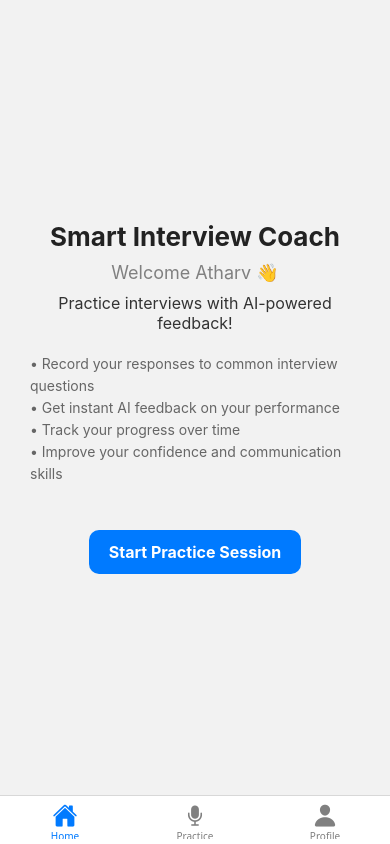
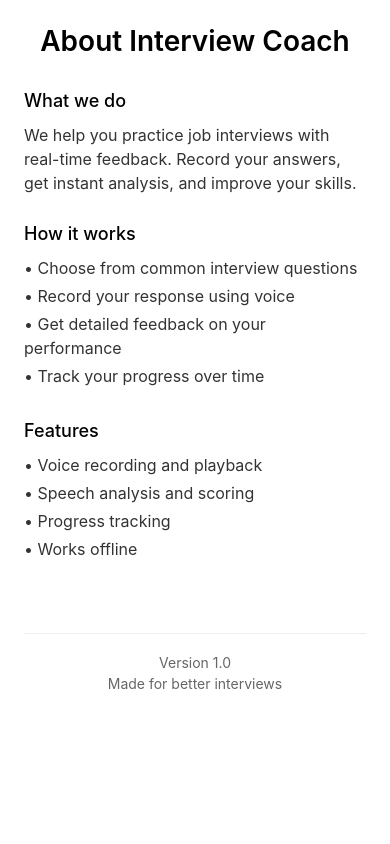
Before and after one commit to ath1614/Smart-Interview-Coach, a React Native app: screen /About in a window 390 px wide. Built offline with nearby package versions, Linux system fonts and the light colour scheme; no server answers.

Commit message:
feat: Add About page, Welcome screen, and minimal UI redesign

```diff
--- a/package.json
+++ b/package.json
@@ -12,6 +12,7 @@
     "@react-native-async-storage/async-storage": "^2.2.0",
     "@react-navigation/bottom-tabs": "^7.4.7",
     "@react-navigation/native": "^7.1.17",
+    "@react-navigation/stack": "^7.6.5",
     "expo": "~54.0.10",
     "expo-audio": "~1.0.14",
     "expo-av": "~16.0.7",
--- a/src/components/CustomButton.js
+++ b/src/components/CustomButton.js
@@ -1,26 +1,26 @@
 import React from 'react';
 import { TouchableOpacity, Text, StyleSheet } from 'react-native';
 
-export default function CustomButton({ title, onPress }) {
+export default function CustomButton({ title, onPress, style, textStyle }) {
   return (
-    <TouchableOpacity style={styles.button} onPress={onPress}>
-      <Text style={styles.text}>{title}</Text>
+    <TouchableOpacity style={[styles.button, style]} onPress={onPress}>
+      <Text style={[styles.text, textStyle]}>{title}</Text>
     </TouchableOpacity>
   );
 }
 
 const styles = StyleSheet.create({
   button: {
-    backgroundColor: '#007AFF',
-    paddingVertical: 12,
-    paddingHorizontal: 20,
-    borderRadius: 10,
-    marginTop: 15
+    backgroundColor: '#000',
+    paddingVertical: 16,
+    paddingHorizontal: 24,
+    borderRadius: 4,
+    marginTop: 12,
   },
   text: {
     color: '#fff',
     fontSize: 16,
-    fontWeight: 'bold',
-    textAlign: 'center'
+    fontWeight: '500',
+    textAlign: 'center',
   }
 });
--- a/src/components/FeedbackBox.js
+++ b/src/components/FeedbackBox.js
@@ -37,11 +37,12 @@ export default function FeedbackBox({ feedback, score, metrics }) {
 const styles = StyleSheet.create({
   container: {
     width: '90%',
-    backgroundColor: '#e8f0ff',
-    padding: 15,
-    borderRadius: 12,
-    marginVertical: 10,
-    elevation: 2,
+    backgroundColor: '#f9f9f9',
+    padding: 20,
+    borderRadius: 4,
+    marginVertical: 12,
+    borderWidth: 1,
+    borderColor: '#eee',
     alignSelf: 'center',
   },
   header: {
@@ -50,15 +51,17 @@ const styles = StyleSheet.create({
     alignItems: 'center',
     marginBottom: 8,
   },
-  title: { fontSize: 18, fontWeight: 'bold', color: '#007AFF' },
-  score: { fontSize: 20, fontWeight: 'bold' },
+  title: { fontSize: 18, fontWeight: '600', color: '#000' },
+  score: { fontSize: 20, fontWeight: '600' },
   metrics: {
     flexDirection: 'row',
     justifyContent: 'space-around',
-    marginBottom: 10,
-    paddingVertical: 8,
-    backgroundColor: 'rgba(255,255,255,0.5)',
-    borderRadius: 8,
+    marginBottom: 12,
+    paddingVertical: 12,
+    backgroundColor: '#fff',
+    borderRadius: 4,
+    borderWidth: 1,
+    borderColor: '#f0f0f0',
   },
   metric: { fontSize: 12, color: '#666', fontWeight: '600' },
   body: { fontSize: 14, color: '#333', marginBottom: 4, lineHeight: 20 },
--- a/src/navigation/AppNavigator.js
+++ b/src/navigation/AppNavigator.js
@@ -1,13 +1,17 @@
 import React from 'react';
+import { createStackNavigator } from '@react-navigation/stack';
 import { createBottomTabNavigator } from '@react-navigation/bottom-tabs';
+import WelcomeScreen from '../screens/WelcomeScreen';
+import AboutScreen from '../screens/AboutScreen';
 import HomeScreen from '../screens/HomeScreen';
 import PracticeScreen from '../screens/PracticeScreen';
 import ProfileScreen from '../screens/ProfileScreen';
 import { Ionicons } from '@expo/vector-icons';
 
+const Stack = createStackNavigator();
 const Tab = createBottomTabNavigator();
 
-export default function AppNavigator() {
+function MainTabs() {
   return (
     <Tab.Navigator
       screenOptions={({ route }) => ({
@@ -16,17 +20,22 @@ export default function AppNavigator() {
           let iconName;
 
           if (route.name === 'Home') {
-            iconName = 'home';
+            iconName = 'home-outline';
           } else if (route.name === 'Practice') {
-            iconName = 'mic';
+            iconName = 'mic-outline';
           } else if (route.name === 'Profile') {
-            iconName = 'person';
+            iconName = 'person-outline';
           }
 
           return <Ionicons name={iconName} size={size} color={color} />;
         },
-        tabBarActiveTintColor: '#007AFF',
-        tabBarInactiveTintColor: 'gray',
+        tabBarActiveTintColor: '#000',
+        tabBarInactiveTintColor: '#999',
+        tabBarStyle: {
+          backgroundColor: '#fff',
+          borderTopColor: '#eee',
+          borderTopWidth: 1,
+        },
       })}
     >
       <Tab.Screen name="Home" component={HomeScreen} />
@@ -35,3 +44,17 @@ export default function AppNavigator() {
     </Tab.Navigator>
   );
 }
+
+export default function AppNavigator() {
+  return (
+    <Stack.Navigator
+      screenOptions={{
+        headerShown: false,
+      }}
+    >
+      <Stack.Screen name="Welcome" component={WelcomeScreen} />
+      <Stack.Screen name="About" component={AboutScreen} />
+      <Stack.Screen name="Main" component={MainTabs} />
+    </Stack.Navigator>
+  );
+}
--- /dev/null
+++ b/src/screens/AboutScreen.js
@@ -0,0 +1,94 @@
+import React from 'react';
+import { View, Text, StyleSheet, ScrollView } from 'react-native';
+
+export default function AboutScreen() {
+  return (
+    <ScrollView style={styles.container}>
+      <View style={styles.content}>
+        <Text style={styles.title}>About Interview Coach</Text>
+
+        <View style={styles.section}>
+          <Text style={styles.sectionTitle}>What we do</Text>
+          <Text style={styles.text}>
+            We help you practice job interviews with real-time feedback.
+            Record your answers, get instant analysis, and improve your skills.
+          </Text>
+        </View>
+
+        <View style={styles.section}>
+          <Text style={styles.sectionTitle}>How it works</Text>
+          <Text style={styles.bullet}>• Choose from common interview questions</Text>
+          <Text style={styles.bullet}>• Record your response using voice</Text>
+          <Text style={styles.bullet}>• Get detailed feedback on your performance</Text>
+          <Text style={styles.bullet}>• Track your progress over time</Text>
+        </View>
+
+        <View style={styles.section}>
+          <Text style={styles.sectionTitle}>Features</Text>
+          <Text style={styles.bullet}>• Voice recording and playback</Text>
+          <Text style={styles.bullet}>• Speech analysis and scoring</Text>
+          <Text style={styles.bullet}>• Progress tracking</Text>
+          <Text style={styles.bullet}>• Works offline</Text>
+        </View>
+
+        <View style={styles.footer}>
+          <Text style={styles.version}>Version 1.0</Text>
+          <Text style={styles.credit}>Made for better interviews</Text>
+        </View>
+      </View>
+    </ScrollView>
+  );
+}
+
+const styles = StyleSheet.create({
+  container: {
+    flex: 1,
+    backgroundColor: '#fff',
+  },
+  content: {
+    padding: 24,
+  },
+  title: {
+    fontSize: 28,
+    fontWeight: '600',
+    color: '#000',
+    marginBottom: 32,
+    textAlign: 'center',
+  },
+  section: {
+    marginBottom: 28,
+  },
+  sectionTitle: {
+    fontSize: 18,
+    fontWeight: '500',
+    color: '#000',
+    marginBottom: 12,
+  },
+  text: {
+    fontSize: 16,
+    lineHeight: 24,
+    color: '#333',
+  },
+  bullet: {
+    fontSize: 16,
+    lineHeight: 24,
+    color: '#333',
+    marginBottom: 4,
+  },
+  footer: {
+    marginTop: 40,
+    paddingTop: 20,
+    borderTopWidth: 1,
+    borderTopColor: '#eee',
+    alignItems: 'center',
+  },
+  version: {
+    fontSize: 14,
+    color: '#666',
+    marginBottom: 4,
+  },
+  credit: {
+    fontSize: 14,
+    color: '#666',
+  },
+});
--- a/src/screens/HomeScreen.js
+++ b/src/screens/HomeScreen.js
@@ -5,35 +5,58 @@ import CustomButton from '../components/CustomButton';
 export default function HomeScreen({ navigation }) {
   return (
     <View style={styles.container}>
-      <Text style={styles.title}>Smart Interview Coach</Text>
-      <Text style={styles.subtitle}>Welcome Atharv 👋</Text>
-      <Text style={styles.text}>Practice interviews with AI-powered feedback!</Text>
-      <Text style={styles.description}>
-        • Record your responses to common interview questions{"\n"}
-        • Get instant AI feedback on your performance{"\n"}
-        • Track your progress over time{"\n"}
-        • Improve your confidence and communication skills
-      </Text>
+      <View style={styles.content}>
+        <Text style={styles.title}>Ready to practice?</Text>
+        <Text style={styles.subtitle}>Choose what you want to work on today</Text>
 
-      <CustomButton
-        title="Start Practice Session"
-        onPress={() => navigation.navigate('Practice')}
-      />
+        <View style={styles.options}>
+          <CustomButton
+            title="Start Interview Practice"
+            onPress={() => navigation.navigate('Practice')}
+          />
+          <CustomButton
+            title="View My Progress"
+            onPress={() => navigation.navigate('Profile')}
+            style={styles.secondaryButton}
+            textStyle={styles.secondaryButtonText}
+          />
+        </View>
+      </View>
     </View>
   );
 }
 
 const styles = StyleSheet.create({
-  container: { flex: 1, justifyContent: 'center', alignItems: 'center', padding: 20 },
-  title: { fontSize: 26, fontWeight: 'bold', marginBottom: 10, color: '#222' },
-  subtitle: { fontSize: 18, color: 'gray', marginBottom: 10 },
-  text: { fontSize: 16, textAlign: 'center', marginBottom: 20, color: '#333' },
-  description: {
-    fontSize: 14,
-    textAlign: 'left',
-    marginBottom: 30,
+  container: {
+    flex: 1,
+    backgroundColor: '#fff',
+  },
+  content: {
+    flex: 1,
+    justifyContent: 'center',
+    padding: 32,
+  },
+  title: {
+    fontSize: 28,
+    fontWeight: '600',
+    color: '#000',
+    marginBottom: 8,
+  },
+  subtitle: {
+    fontSize: 16,
     color: '#666',
-    lineHeight: 22,
-    paddingHorizontal: 10
-  }
+    marginBottom: 48,
+    lineHeight: 24,
+  },
+  options: {
+    gap: 8,
+  },
+  secondaryButton: {
+    backgroundColor: 'transparent',
+    borderWidth: 1,
+    borderColor: '#ddd',
+  },
+  secondaryButtonText: {
+    color: '#333',
+  },
 });
--- a/src/screens/PracticeScreen.js
+++ b/src/screens/PracticeScreen.js
@@ -185,14 +185,14 @@ export default function PracticeScreen() {
 const styles = StyleSheet.create({
   container: {
     flex: 1,
-    backgroundColor: '#f8f9fa',
+    backgroundColor: '#fff',
   },
   header: {
-    fontSize: 22,
-    fontWeight: 'bold',
+    fontSize: 24,
+    fontWeight: '600',
     textAlign: 'center',
-    paddingVertical: 16,
-    color: '#222',
+    paddingVertical: 20,
+    color: '#000',
   },
   message: {
     textAlign: 'center',
@@ -209,16 +209,16 @@ const styles = StyleSheet.create({
     paddingVertical: 20,
   },
   button: {
-    backgroundColor: '#007AFF',
+    backgroundColor: '#000',
     paddingVertical: 14,
     paddingHorizontal: 24,
-    borderRadius: 50,
+    borderRadius: 4,
   },
   recordButton: {
-    backgroundColor: '#FF3B30',
+    backgroundColor: '#d32f2f',
   },
   stopButton: {
-    backgroundColor: '#34C759',
+    backgroundColor: '#2e7d32',
   },
   text: {
     color: '#fff',
@@ -231,18 +231,14 @@ const styles = StyleSheet.create({
     borderRadius: 8,
   },
   transcriptContainer: {
-    flex: 1,
-    backgroundColor: '#fff',
-    borderRadius: 12,
+    backgroundColor: '#f9f9f9',
+    borderRadius: 4,
     padding: 16,
-    marginHorizontal: 12,
+    marginHorizontal: 16,
     marginBottom: 16,
     maxHeight: 250,
-    elevation: 3,
-    shadowColor: '#000',
-    shadowOpacity: 0.1,
-    shadowRadius: 4,
-    shadowOffset: { width: 0, height: 2 },
+    borderWidth: 1,
+    borderColor: '#eee',
   },
   transcriptTitle: {
     fontSize: 18,
@@ -259,46 +255,46 @@ const styles = StyleSheet.create({
     color: '#444',
   },
   questionContainer: {
-    backgroundColor: '#fff',
-    margin: 12,
-    padding: 16,
-    borderRadius: 12,
-    elevation: 2,
-    shadowColor: '#000',
-    shadowOpacity: 0.1,
-    shadowRadius: 4,
-    shadowOffset: { width: 0, height: 2 },
+    backgroundColor: '#f9f9f9',
+    margin: 16,
+    padding: 20,
+    borderRadius: 4,
+    borderWidth: 1,
+    borderColor: '#eee',
   },
   questionText: {
     fontSize: 18,
-    fontWeight: '600',
-    color: '#222',
+    fontWeight: '500',
+    color: '#000',
     textAlign: 'center',
-    marginBottom: 12,
+    marginBottom: 16,
+    lineHeight: 26,
   },
   nextButton: {
-    backgroundColor: '#34C759',
+    backgroundColor: 'transparent',
     paddingVertical: 8,
     paddingHorizontal: 16,
-    borderRadius: 20,
+    borderRadius: 4,
     alignSelf: 'center',
+    borderWidth: 1,
+    borderColor: '#ddd',
   },
   nextButtonText: {
-    color: '#fff',
+    color: '#333',
     fontSize: 14,
-    fontWeight: 'bold',
+    fontWeight: '500',
   },
   playButton: {
-    backgroundColor: '#007AFF',
+    backgroundColor: '#000',
     paddingVertical: 10,
     paddingHorizontal: 20,
-    borderRadius: 20,
+    borderRadius: 4,
     alignSelf: 'center',
-    marginTop: 10,
+    marginTop: 12,
   },
   playButtonText: {
     color: '#fff',
     fontSize: 14,
-    fontWeight: 'bold',
+    fontWeight: '500',
   },
 });
--- a/src/screens/ProfileScreen.js
+++ b/src/screens/ProfileScreen.js
@@ -93,14 +93,26 @@ export default function ProfileScreen() {
 }
 
 const styles = StyleSheet.create({
-  container: { flex: 1, backgroundColor: '#f8f9fa', padding: 16 },
-  header: { fontSize: 24, fontWeight: 'bold', textAlign: 'center', marginBottom: 20, color: '#222' },
-  statsCard: { marginBottom: 16, elevation: 3 },
+  container: { flex: 1, backgroundColor: '#fff', padding: 16 },
+  header: { fontSize: 24, fontWeight: '600', textAlign: 'center', marginBottom: 24, color: '#000' },
+  statsCard: {
+    marginBottom: 16,
+    backgroundColor: '#f9f9f9',
+    borderWidth: 1,
+    borderColor: '#eee',
+    borderRadius: 4,
+  },
   statsRow: { flexDirection: 'row', justifyContent: 'space-around' },
   statItem: { alignItems: 'center' },
-  statNumber: { fontSize: 32, fontWeight: 'bold', color: '#007AFF' },
+  statNumber: { fontSize: 32, fontWeight: '600', color: '#000' },
   statLabel: { fontSize: 14, color: '#666', marginTop: 4 },
-  historyCard: { marginBottom: 16, elevation: 3 },
+  historyCard: {
+    marginBottom: 16,
+    backgroundColor: '#f9f9f9',
+    borderWidth: 1,
+    borderColor: '#eee',
+    borderRadius: 4,
+  },
   sectionTitle: { fontSize: 18, fontWeight: 'bold', marginBottom: 12, color: '#222' },
   sessionItem: { paddingVertical: 12, borderBottomWidth: 1, borderBottomColor: '#eee' },
   sessionHeader: { flexDirection: 'row', justifyContent: 'space-between', alignItems: 'center' },
@@ -108,7 +120,13 @@ const styles = StyleSheet.create({
   sessionScore: { fontSize: 16, fontWeight: 'bold' },
   sessionQuestion: { fontSize: 14, color: '#333', marginVertical: 4 },
   sessionMetrics: { fontSize: 12, color: '#888' },
-  emptyCard: { marginTop: 40, elevation: 2 },
+  emptyCard: {
+    marginTop: 40,
+    backgroundColor: '#f9f9f9',
+    borderWidth: 1,
+    borderColor: '#eee',
+    borderRadius: 4,
+  },
   emptyText: { fontSize: 18, textAlign: 'center', color: '#666', marginBottom: 8 },
   emptySubtext: { fontSize: 14, textAlign: 'center', color: '#999' }
 });
--- /dev/null
+++ b/src/screens/WelcomeScreen.js
@@ -0,0 +1,85 @@
+import React from 'react';
+import { View, Text, StyleSheet } from 'react-native';
+import CustomButton from '../components/CustomButton';
+
+export default function WelcomeScreen({ navigation }) {
+  return (
+    <View style={styles.container}>
+      <View style={styles.content}>
+        <Text style={styles.title}>Interview Coach</Text>
+        <Text style={styles.subtitle}>Practice makes perfect</Text>
+
+        <View style={styles.description}>
+          <Text style={styles.text}>
+            Get ready for your next job interview with personalized practice sessions and instant feedback.
+          </Text>
+        </View>
+
+        <View style={styles.buttons}>
+          <CustomButton
+            title="Get Started"
+            onPress={() => navigation.navigate('Main')}
+            style={styles.primaryButton}
+          />
+          <CustomButton
+            title="Learn More"
+            onPress={() => navigation.navigate('About')}
+            style={styles.secondaryButton}
+            textStyle={styles.secondaryButtonText}
+          />
+        </View>
+      </View>
+    </View>
+  );
+}
+
+const styles = StyleSheet.create({
+  container: {
+    flex: 1,
+    backgroundColor: '#fff',
+  },
+  content: {
+    flex: 1,
+    justifyContent: 'center',
+    alignItems: 'center',
+    padding: 32,
+  },
+  title: {
+    fontSize: 32,
+    fontWeight: '600',
+    color: '#000',
+    marginBottom: 8,
+    textAlign: 'center',
+  },
+  subtitle: {
+    fontSize: 18,
+    color: '#666',
+    marginBottom: 48,
+    textAlign: 'center',
+  },
+  description: {
+    marginBottom: 48,
+  },
+  text: {
+    fontSize: 16,
+    lineHeight: 24,
+    color: '#333',
+    textAlign: 'center',
+    maxWidth: 280,
+  },
+  buttons: {
+    width: '100%',
+    maxWidth: 280,
+  },
+  primaryButton: {
+    marginBottom: 16,
+  },
+  secondaryButton: {
+    backgroundColor: 'transparent',
+    borderWidth: 1,
+    borderColor: '#ddd',
+  },
+  secondaryButtonText: {
+    color: '#333',
+  },
+});
```
Also changed, not shown: 1 other file (tests, documents, lock files or other folders).
